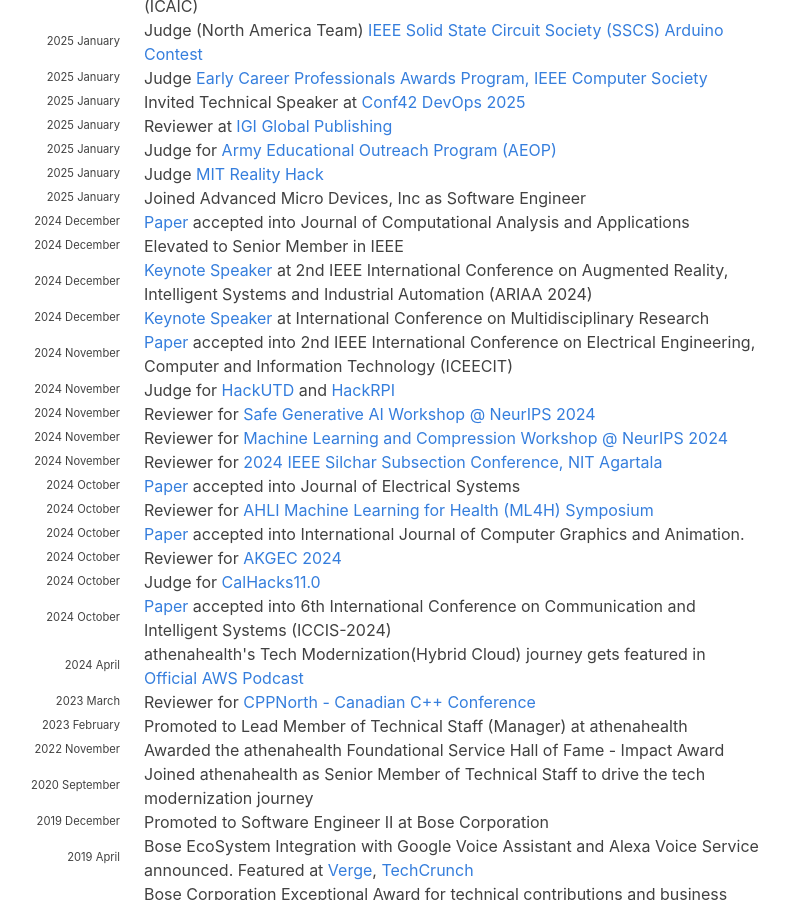
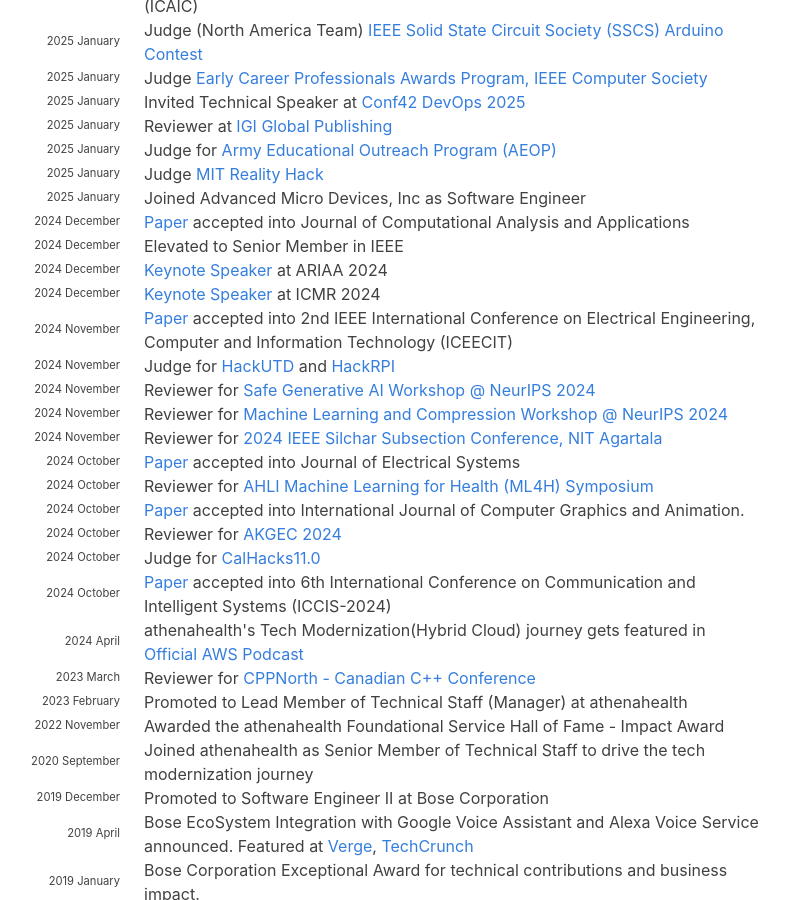
Before and after one commit to hariharanragothaman/hariharanragothaman.github.io, a Jekyll site: the page built from index.md, in a window 1280 px wide and 900 px high, scrolled down 1060 px. Shown: the whole window, without its empty margins (188-977 px from the left). Built offline with Jekyll 4.4.1, drawn with Linux system fonts in a browser that asks for light colours; nearby versions of some CDN libraries; some web fonts are replaced.

Commit message:
Polishes and Updates

```diff
--- a/_data/news.yaml
+++ b/_data/news.yaml
@@ -1,4 +1,4 @@
-# For Reviewing - 'month' is when the reviewing activity was done? Is it better when the conference is happening
+# For Reviewing - 'month' is when the reviewing activity was done?
 # For Papers - 'month' is when the conference happened for conferences | For Journals when it was accepted.
 # For other events 'month' is exactly when the event occured.
 
@@ -67,11 +67,11 @@
 
 - year: 2024
   year-extra: December
-  description: <a href="https://www.linkedin.com/feed/update/urn:li:activity:7265642701260242946/">Keynote Speaker</a> at 2nd IEEE International Conference on Augmented Reality, Intelligent Systems and Industrial Automation (ARIAA 2024)
+  description: <a href="https://www.linkedin.com/feed/update/urn:li:activity:7265642701260242946/">Keynote Speaker</a> at ARIAA 2024
 
 - year: 2024
   year-extra: December
-  description: <a href="https://icmr-iitm.com/speakers.html">Keynote Speaker</a> at International Conference on Multidisciplinary Research
+  description: <a href="https://icmr-iitm.com/speakers.html">Keynote Speaker</a> at ICMR 2024
 
 #-------------------------------------------- 2024 November -----------------------------------------------------------
 
```
